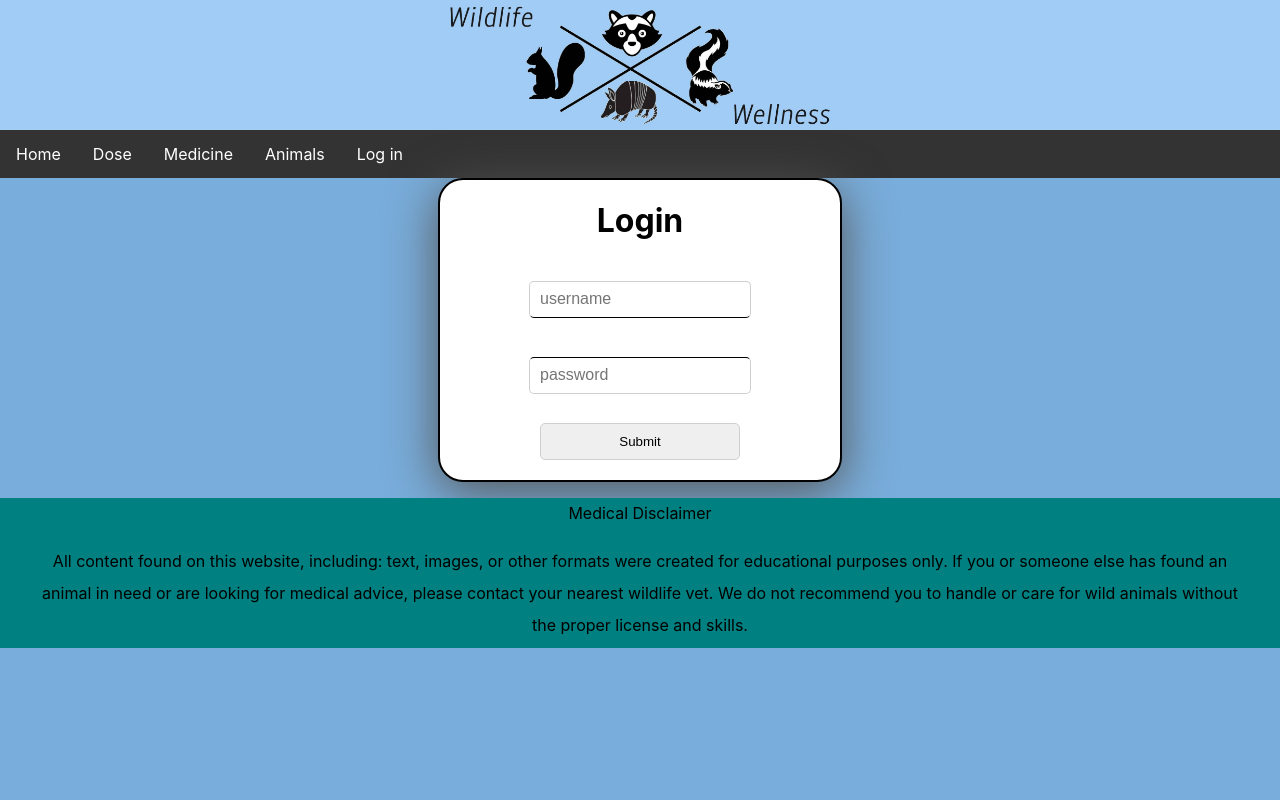
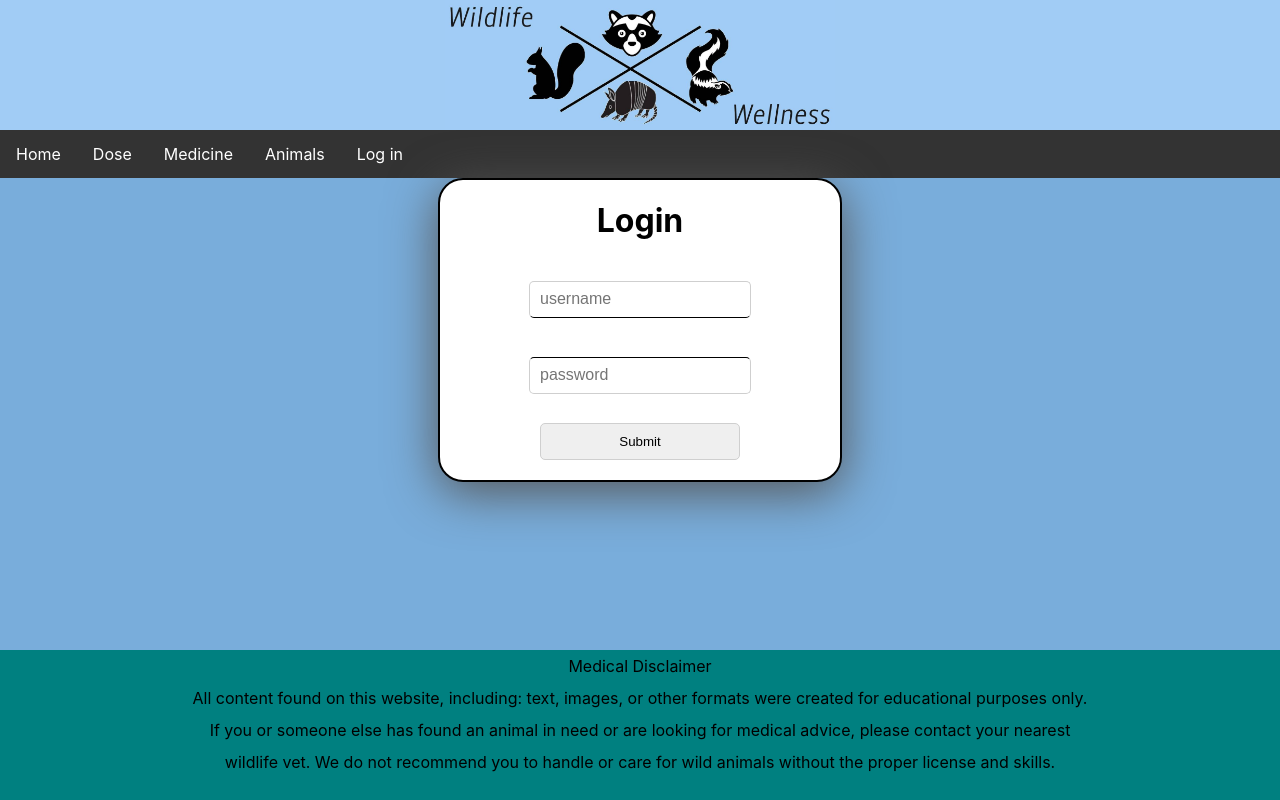
Before and after one commit to Rayxclockwork/AnimalRehab, a React (Create React App) app in the folder animal-rehab/: page /log in a window 1280 px wide. Built offline with nearby package versions, Linux system fonts and the light colour scheme.

Commit message:
footer repositioned and homepage complete

```diff
--- a/animal-rehab/src/components/Dose/Dose.scss
+++ b/animal-rehab/src/components/Dose/Dose.scss
@@ -111,7 +111,3 @@ select{
 .radio {
   align-content: space-between;
 }
-
-.footer {
-  position: relative;
-}
--- a/animal-rehab/src/components/Footer/Footer.scss
+++ b/animal-rehab/src/components/Footer/Footer.scss
@@ -1,19 +1,18 @@
-footer {
+.footer {
     bottom: 0;
     width: 100%;
     color: black;
     text-align: center;
-    background-color: teal
-}
-
-.footer{
+    background-color: teal;
     justify-content: center;
-    width: 1200px;
     margin: auto;
     height: 150px;
     line-height: 2em;
+    position: absolute;
 }
 
 .footer > p {
-    justify-content: center;
+    align-items: center;
+    max-width: 900px;
+    margin:auto;
 }
```
